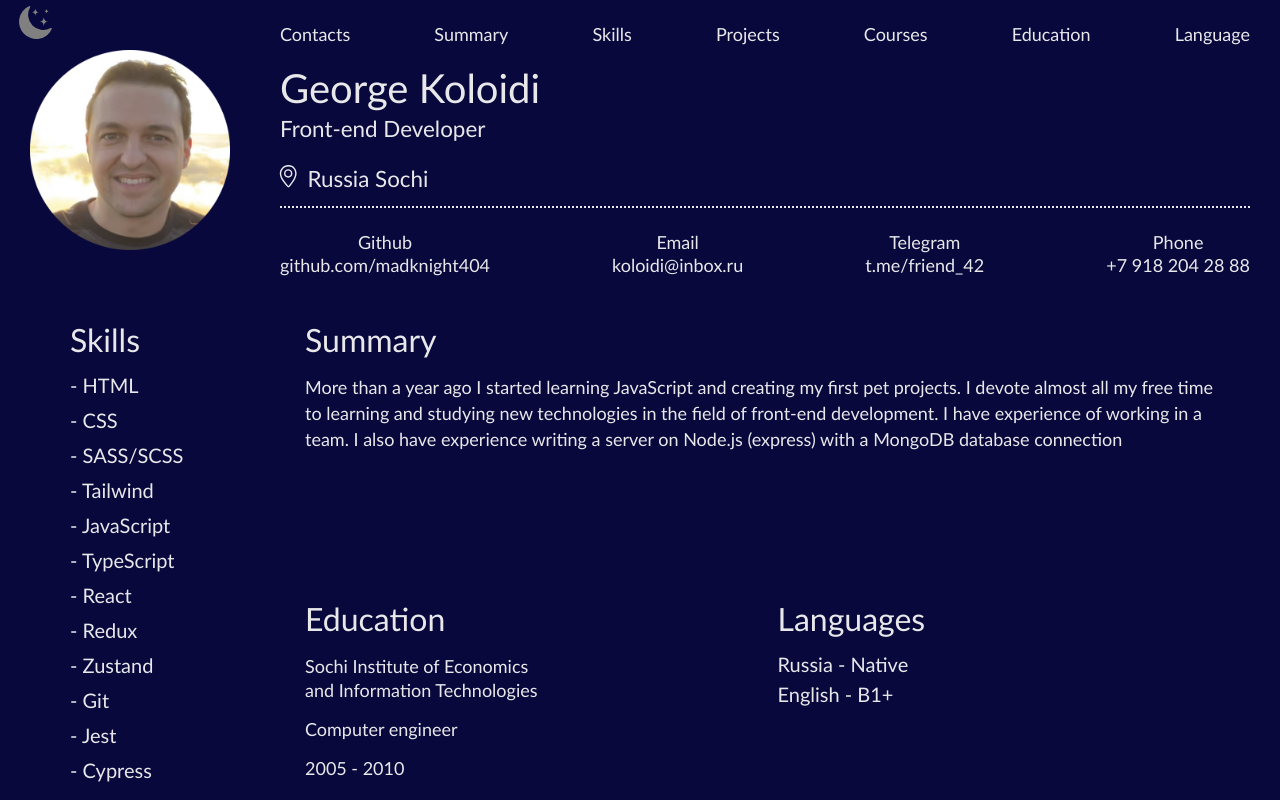
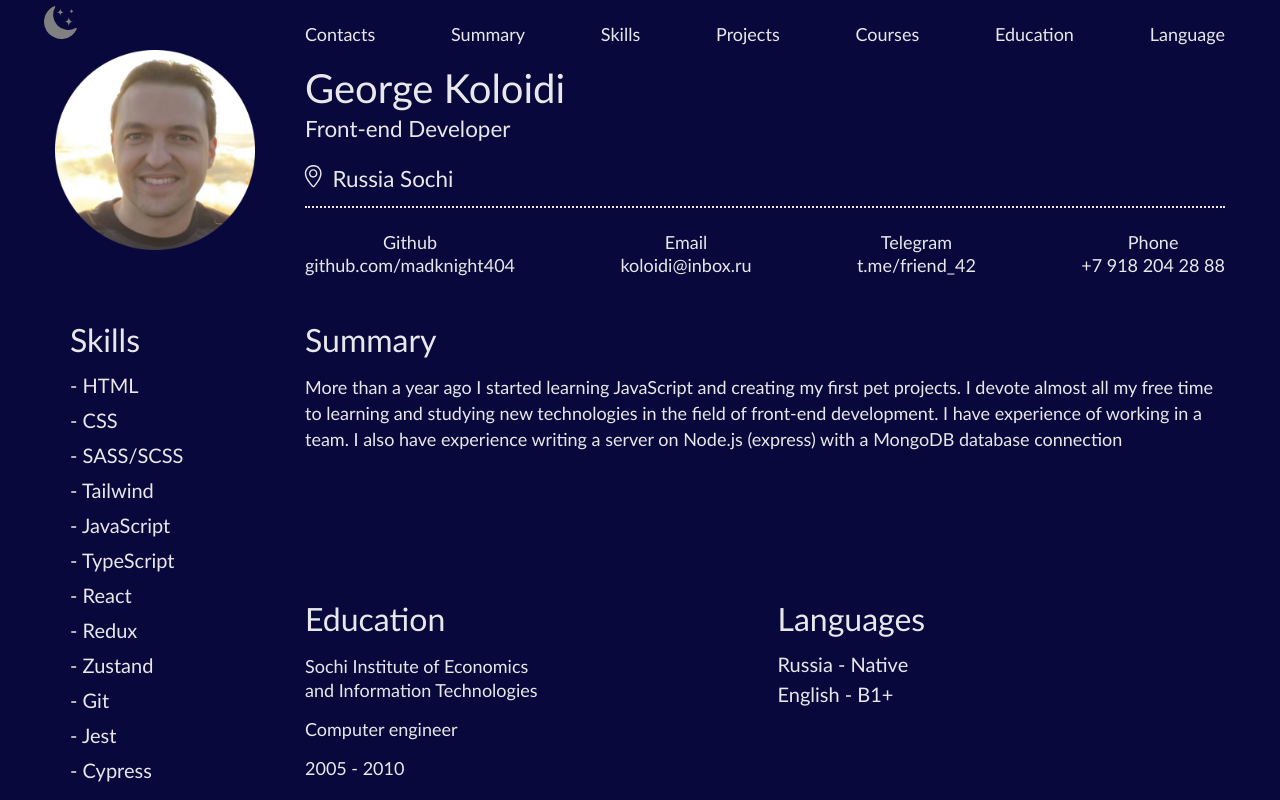
Before and after one commit to MaDKnighT404/my-cv, a React (Vite) app: page / in a window 1280 px wide. Shown: the top 800 px of the page. Built offline with nearby package versions, Linux system fonts and the light colour scheme.

Commit message:
fix: Header

```diff
--- a/src/components/App/App.module.scss
+++ b/src/components/App/App.module.scss
@@ -2,9 +2,7 @@
   min-height: 100vh;
   background: var(--bg-color);
   color: var(--text-color);
-  display: flex;
-  flex-direction: column;
-  height: 100%;
+
 
   .content-wrapper {
     max-width: 1200px;
--- a/src/components/App/App.tsx
+++ b/src/components/App/App.tsx
@@ -9,8 +9,8 @@ const App = () => {
 
   return (
     <div className={`${styles.app} ${theme}`}>
+      <div className={styles['content-wrapper']}>
         <Header />
-      <div className={styles['content-wrapper']}>
         <Main />
       </div>
         <Footer />
```
